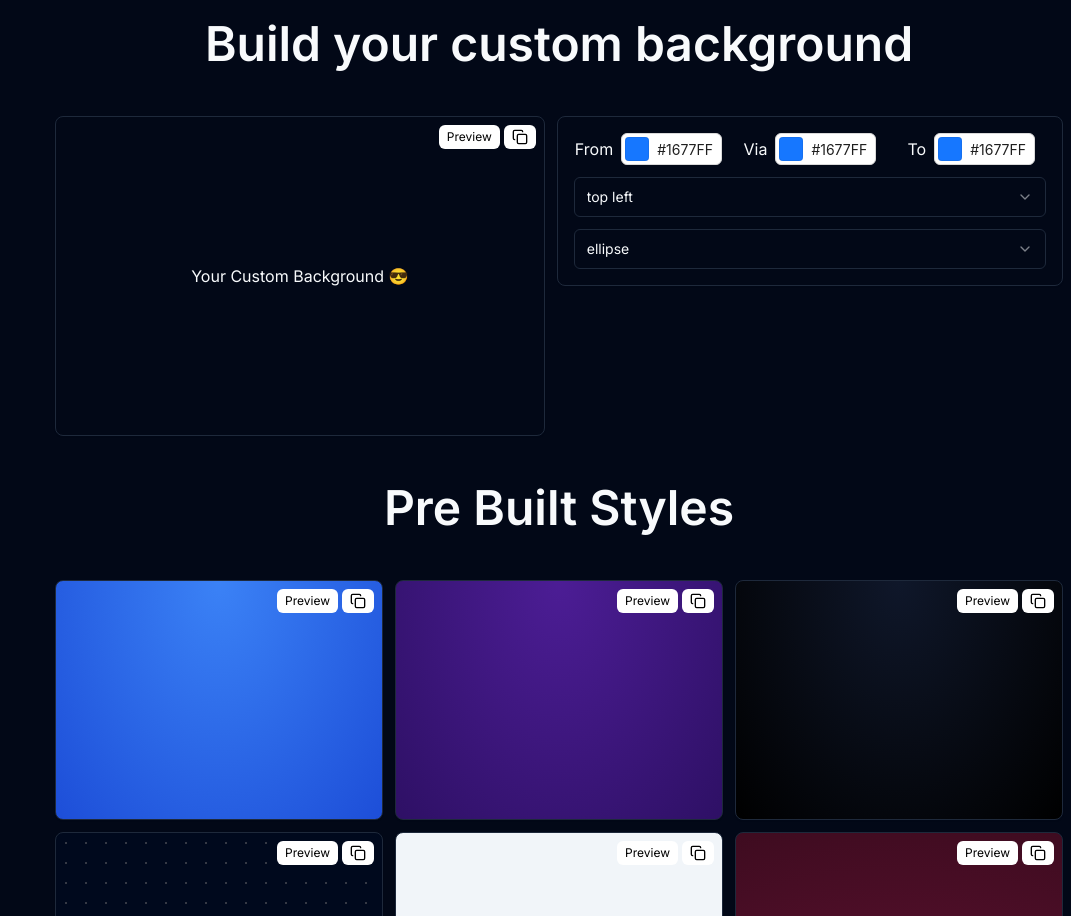
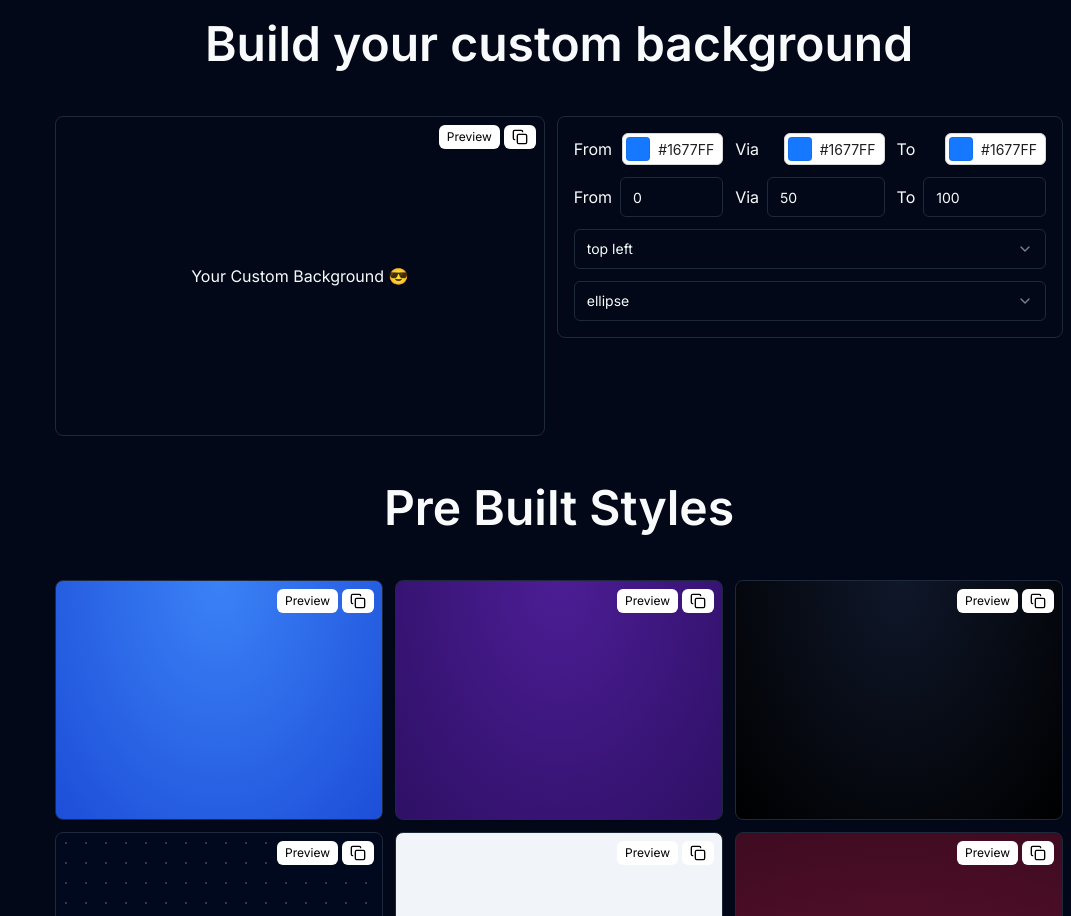
Before and after one commit to faisal004/BG, a Next.js app: page /background in a window 1280 px wide. Shown: the part 820-1736 px from the top of the page, without its empty margins (209-1280 px from the left). Built offline with nearby package versions, Linux system fonts and the light colour scheme.

Commit message:
added : now user can select the gradient percentage also

```diff
--- a/Store/customBackgroundStore.ts
+++ b/Store/customBackgroundStore.ts
@@ -6,9 +6,15 @@
     via: string | null;
     to: string | null;
 }
-
+interface ColorPercentageState {
+    from: number;
+    via: number;
+    to: number;
+}
 interface ColorStore {
     colors: ColorState;
+    colorsPercentage: ColorPercentageState;
+    setColorsPercentage: (newPercentage: Partial<ColorPercentageState>) => void
     setColors: (newColors: Partial<ColorState>) => void;
     position: string;
     setPosition: (newPosition: string) => void;
@@ -22,12 +28,19 @@
         via: null,
         to: null,
     },
+    colorsPercentage: {
+        from: 0,
+        via: 50,
+        to: 100,
+    },
     position: "top left",
     setPosition: (newPosition) => set({ position: newPosition }),
     shape: "ellipse",
     setShape: (newShape) => set({ shape: newShape }),
     setColors: (newColors) =>
         set((state) => ({ colors: { ...state.colors, ...newColors } })),
+    setColorsPercentage: (newPercentage) =>
+        set((state) => ({ colorsPercentage: { ...state.colorsPercentage, ...newPercentage } })),
 }));
 
 export default useCustomBgStore;
--- /dev/null
+++ b/app/(main)/background/_components/colors-percentage.tsx
@@ -0,0 +1,38 @@
+import { Input } from '@/components/ui/input'
+import useCustomBgStore from '@/Store/customBackgroundStore'
+
+const ColorsPercentage = () => {
+  const { colorsPercentage, setColorsPercentage } = useCustomBgStore()
+  return (
+    <>
+      <div className="flex gap-2 items-center justify-between w-full">
+        <div>From</div>
+        <Input
+          type="number"
+          value={colorsPercentage.from}
+          onChange={(e) =>
+            setColorsPercentage({ from: Number(e.target.value) })
+          }
+        />
+      </div>
+      <div className="flex gap-2 items-center justify-between w-full">
+        <div>Via</div>
+        <Input
+          type="number"
+          value={colorsPercentage.via}
+          onChange={(e) => setColorsPercentage({ via: Number(e.target.value) })}
+        />
+      </div>
+      <div className="flex gap-2 items-center justify-between w-full">
+        <div>To</div>
+        <Input
+          type="number"
+          value={colorsPercentage.to}
+          onChange={(e) => setColorsPercentage({ to: Number(e.target.value) })}
+        />
+      </div>
+    </>
+  )
+}
+
+export default ColorsPercentage
--- /dev/null
+++ b/app/(main)/background/_components/colors-picker.tsx
@@ -0,0 +1,42 @@
+import useCustomBgStore from '@/Store/customBackgroundStore'
+import { ColorPicker } from 'antd'
+
+const ColorsPicker = () => {
+  const { colors, setColors } = useCustomBgStore()
+  return (
+    <>
+      <div className="flex gap-2 items-center justify-between w-full">
+        <div>From</div>
+        <ColorPicker
+          value={colors.from || '#1677FF'}
+          onChange={(color, hex) => {
+            setColors({ ...colors, from: hex || null })
+          }}
+          showText
+        />
+      </div>
+      <div className="flex gap-2 items-center justify-between w-full">
+        <div>Via</div>
+        <ColorPicker
+          value={colors.via || '#1677FF'}
+          onChange={(color, hex) => {
+            setColors({ ...colors, via: hex || null })
+          }}
+          showText
+        />
+      </div>
+      <div className="flex gap-2 items-center justify-between w-full">
+        <div>To</div>
+        <ColorPicker
+          value={colors.to || '#1677FF'}
+          onChange={(color, hex) => {
+            setColors({ ...colors, to: hex || null })
+          }}
+          showText
+        />
+      </div>
+    </>
+  )
+}
+
+export default ColorsPicker
--- a/app/(main)/background/_components/custom-background.tsx
+++ b/app/(main)/background/_components/custom-background.tsx
@@ -2,24 +2,26 @@
 import { Card } from '@/components/ui/card'
 import { useBackgroundStore } from '@/Store/backgroundStore'
 import useCustomBgStore from '@/Store/customBackgroundStore'
-
 import { ColorPicker } from 'antd'
 import { Check, Copy } from 'lucide-react'
 import { useState } from 'react'
-import {
-  Select,
-  SelectContent,
-  SelectItem,
-  SelectTrigger,
-  SelectValue,
-} from '@/components/ui/select'
-import { positions } from '@/utils/positions'
 import { convertToUnderscore } from '@/utils/convertToTailwindpos'
 import GradientSelect from './gradient-positon-select'
 import GradientShapeSelect from './gradient-shape'
+import { Input } from '@/components/ui/input'
+import ColorsPercentage from './colors-percentage'
+import ColorsPicker from './colors-picker'
 
 const CustomBackground = () => {
-  const { colors, setColors, position,shape,setShape} = useCustomBgStore()
+  const {
+    colors,
+    setColors,
+    position,
+    shape,
+    setShape,
+    colorsPercentage,
+    setColorsPercentage,
+  } = useCustomBgStore()
   const { setBgDynamicValue } = useBackgroundStore()
   const [copied, setCopied] = useState(false)
   const convertedString = convertToUnderscore(position)
@@ -28,9 +30,11 @@
   const handlePreview = () => {
     setBgDynamicValue(backgroundStyle)
   }
-  const gradient = `radial-gradient(${shape} at ${position}, ${
+  const gradient = `radial-gradient(${shape} at ${position} , ${
     colors.from || 'transparent'
-  },${colors.via || 'transparent'}, ${colors.to || 'transparent'})`
+  } ${colorsPercentage.from}%   ,${colors.via || 'transparent'}  ${
+    colorsPercentage.via
+  }% , ${colors.to || 'transparent'}  ${colorsPercentage.to}% )`
 
   const backgroundStyle = {
     background: gradient,
@@ -42,7 +46,6 @@
       setCopied(false)
     }, 1000)
   }
-
 
   return (
     <div className="flex md:flex-row flex-col justify-between w-full gap-3">
@@ -75,39 +78,11 @@
       <Card
         className={`h-fit w-full  items-start  justify-center relative p-4 grid grid-cols-3 gap-3   `}
       >
-        <div className="flex gap-2 items-center justify-center">
-          <div>From</div>
-          <ColorPicker
-            value={colors.from || '#1677FF'}
-            onChange={(color, hex) => {
-              setColors({ ...colors, from: hex || null })
-            }}
-            showText
-          />
-        </div>
-        <div className="flex gap-2 items-center justify-center">
-          <div>Via</div>
-          <ColorPicker
-            value={colors.via || '#1677FF'}
-            onChange={(color, hex) => {
-              setColors({ ...colors, via: hex || null })
-            }}
-            showText
-          />
-        </div>
-        <div className="flex gap-2 items-center justify-center">
-          <div>To</div>
-          <ColorPicker
-            value={colors.to || '#1677FF'}
-            onChange={(color, hex) => {
-              setColors({ ...colors, to: hex || null })
-            }}
-            showText
-          />
-        </div>
+        <ColorsPicker />
+        <ColorsPercentage />
+        <GradientSelect />
+        <GradientShapeSelect />
 
-       <GradientSelect/>
-       <GradientShapeSelect/>
       </Card>
     </div>
   )
--- /dev/null
+++ b/components/ui/input.tsx
@@ -0,0 +1,25 @@
+import * as React from "react"
+
+import { cn } from "@/lib/utils"
+
+export interface InputProps
+  extends React.InputHTMLAttributes<HTMLInputElement> {}
+
+const Input = React.forwardRef<HTMLInputElement, InputProps>(
+  ({ className, type, ...props }, ref) => {
+    return (
+      <input
+        type={type}
+        className={cn(
+          "flex h-10 w-full rounded-md border border-input bg-background px-3 py-2 text-sm ring-offset-background file:border-0 file:bg-transparent file:text-sm file:font-medium placeholder:text-muted-foreground focus-visible:outline-none  disabled:cursor-not-allowed disabled:opacity-50",
+          className
+        )}
+        ref={ref}
+        {...props}
+      />
+    )
+  }
+)
+Input.displayName = "Input"
+
+export { Input }
```
